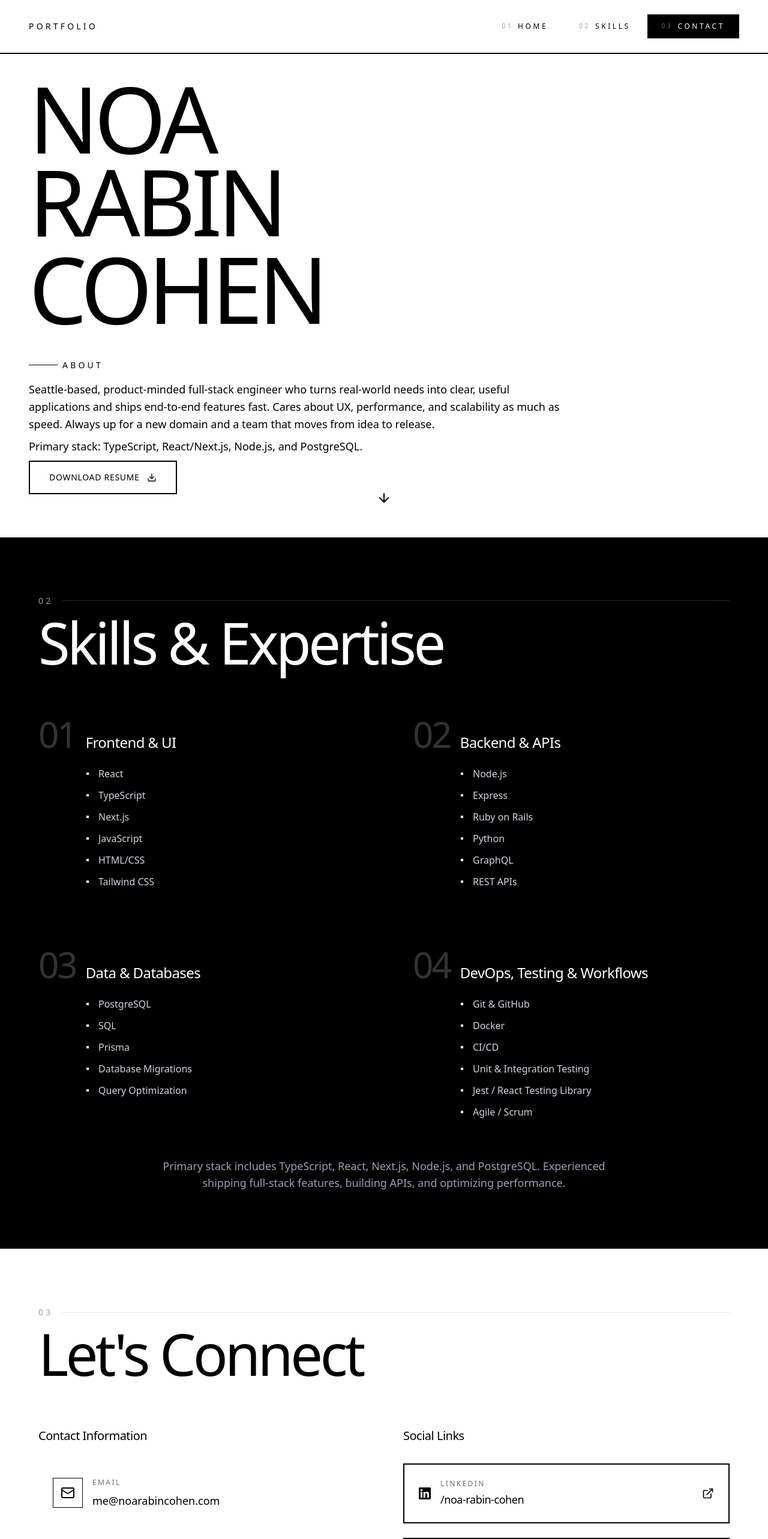
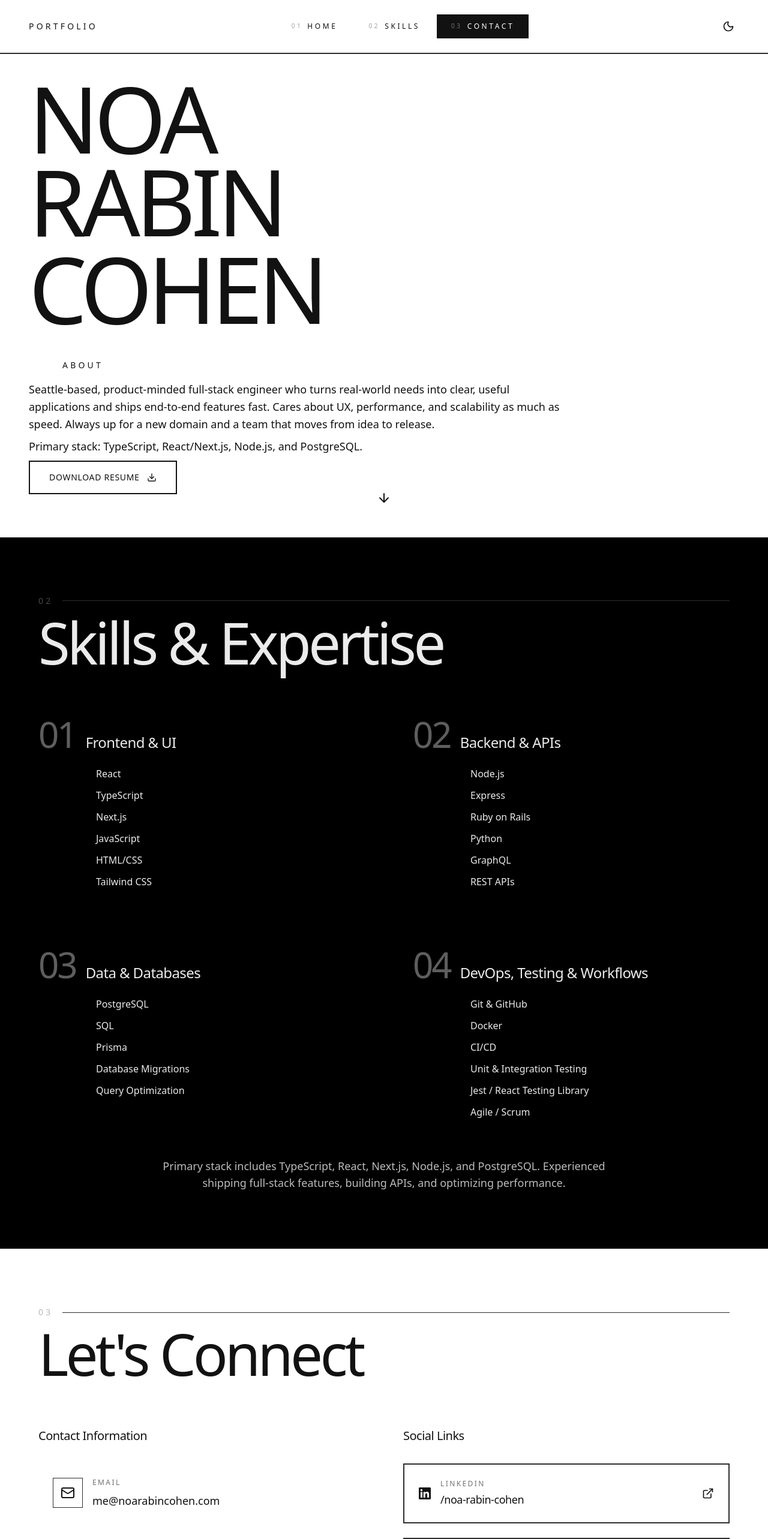
Before and after one commit to cohenoa33/portfolio, a React (Vite) app: page / in a window 1280 px wide. Shown: the top 2566 px of the page at 60% size. Built offline with nearby package versions, Linux system fonts and the light colour scheme.

Commit message:
feat: implement dark mode toggle and theming; update styles and components for dark mode support

```diff
--- a/src/App.tsx
+++ b/src/App.tsx
@@ -1,8 +1,41 @@
-import React from "react";
+import React, { useEffect, useState } from "react";
 import { Hero, Contact, Skills, Navbar } from "./components";
 
+class App extends React.Component<{}, { isDark: boolean }> {
+  constructor(props: {}) {
+    super(props);
+    this.state = {
+      isDark: false
+    };
+  }
 
-class App extends React.Component {
+  componentDidMount() {
+    // Check for saved preference or system preference
+    const savedTheme = localStorage.getItem("theme");
+    const prefersDark = window.matchMedia(
+      "(prefers-color-scheme: dark)"
+    ).matches;
+    const isDark = savedTheme ? savedTheme === "dark" : prefersDark;
+
+    this.setState({ isDark });
+    this.applyTheme(isDark);
+  }
+
+  applyTheme = (isDark: boolean) => {
+    if (isDark) {
+      document.documentElement.classList.add("dark");
+    } else {
+      document.documentElement.classList.remove("dark");
+    }
+    localStorage.setItem("theme", isDark ? "dark" : "light");
+  };
+
+  toggleDarkMode = () => {
+    this.setState(
+      (prevState) => ({ isDark: !prevState.isDark }),
+      () => this.applyTheme(this.state.isDark)
+    );
+  };
 
   navItems = [
     { label: "Home", href: "#home" },
@@ -12,8 +45,11 @@ class App extends React.Component {
 
   render() {
     return (
-      <div className="min-h-screen bg-white text-black">
-        <Navbar />
+      <div className="min-h-screen transition-colors duration-200 bg-(--bg-primary) text-(--text-primary)">
+        <Navbar
+          isDark={this.state.isDark}
+          onToggleDarkMode={this.toggleDarkMode}
+        />
         <Hero />
         <Skills />
         <Contact />
--- a/src/components/Contact.tsx
+++ b/src/components/Contact.tsx
@@ -1,9 +1,4 @@
-import {
-  Mail,
-  Phone,
-  MapPin,
-  ExternalLink
-} from "lucide-react";
+import { Mail, Phone, MapPin, ExternalLink } from "lucide-react";
 import { contactInfo, socialLinks } from "../data";
 import { ReactElement } from "react";
 import { SiGithub, SiLinkedin } from "react-icons/si";
@@ -18,15 +13,18 @@ const icons: Record<string, ReactElement> = {
 
 export function Contact() {
   return (
-    <section id="contact" className="px-6 md:px-12 py-24 bg-white">
+    <section
+      id="contact"
+      className="px-6 md:px-12 py-24 transition-colors duration-200"
+    >
       <div className="max-w-6xl mx-auto">
         {/* Section Title */}
         <div className="mb-20">
           <div className="flex items-center gap-4 mb-4">
-            <span className="text-sm tracking-[0.3em] uppercase text-gray-400">
+            <span className="text-sm tracking-[0.3em] uppercase text-(--text-primary)/30">
               03
             </span>
-            <div className="h-px flex-1 bg-gray-200"></div>
+            <div className="h-px flex-1 bg-(--ring)"></div>
           </div>
           <h2 className="text-[clamp(2.5rem,8vw,6rem)] leading-[0.9] tracking-tighter">
             Let's Connect
@@ -45,22 +43,22 @@ export function Contact() {
                   className="group flex items-center justify-between p-6 flex-col gap-4"
                 >
                   <div className="flex items-start gap-4 w-full xs:w-auto">
-                    <div className="p-3 border border-black group-hover:bg-black group-hover:text-white transition-colors">
+                    <div className="p-3 border border-ring group-hover:text-(--text-secondary) bg-transparent group-hover:bg-(--bg-secondary) transition-colors">
                       {icons[item.icon]}
                     </div>
                     <div className="flex-1">
-                      <p className="text-xs tracking-[0.2em] uppercase text-gray-500 mb-2">
+                      <p className="text-xs tracking-[0.2em] uppercase opacity-60 mb-2">
                         {item.label}
                       </p>
                       {item.href ? (
                         <a
                           href={item.href}
-                          className="text-lg hover:opacity-60 transition-opacity inline-block"
+                          className="text-lg  hover:opacity-60 transition-opacity inline-block"
                         >
                           {item.value}
                         </a>
                       ) : (
-                        <p className="text-lg">{item.value}</p>
+                        <p className="text-lg ">{item.value}</p>
                       )}
                     </div>
                   </div>
@@ -71,7 +69,9 @@ export function Contact() {
 
           {/* Social Links */}
           <div>
-            <h3 className="text-xl mb-8 tracking-tight">Social Links</h3>
+            <h3 className="text-xl mb-8 tracking-tight ">
+              Social Links
+            </h3>
             <div className="space-y-6">
               {socialLinks.map((item) => (
                 <a
@@ -79,7 +79,7 @@ export function Contact() {
                   href={item.href}
                   target="_blank"
                   rel="noopener noreferrer"
-                  className="group flex items-center justify-between p-6 border-2 border-black hover:bg-black hover:text-white transition-all duration-300"
+                  className="group flex items-center justify-between p-6 border-2 border-(--ring) text-(--text-primary) hover:bg-(--bg-secondary) hover:text-(--text-secondary) transition-all duration-300"
                 >
                   <div className="flex items-center gap-4">
                     {icons[item.icon]}
@@ -91,9 +91,7 @@ export function Contact() {
                     </div>
                   </div>
                   <ExternalLink className="w-5 h-5 group-hover:translate-x-1 group-hover:-translate-y-1 transition-transform" />
-                  <span className="sr-only">
-                    {item.span}
-                  </span>
+                  <span className="sr-only">{item.span}</span>
                 </a>
               ))}
             </div>
@@ -101,8 +99,8 @@ export function Contact() {
         </div>
 
         {/* Footer */}
-        <div className="mt-24 pt-8 border-t border-gray-200">
-          <div className="flex flex-col md:flex-row justify-between items-center gap-4 text-sm text-gray-500">
+        <div className="mt-24 pt-8 border-t border-(--ring)/80">
+          <div className="flex flex-col md:flex-row justify-between items-center gap-4 text-sm text-(--ring)">
             <p>© 2025 Noa Rabin Cohen. All rights reserved.</p>
           </div>
         </div>
--- a/src/components/Hero.tsx
+++ b/src/components/Hero.tsx
@@ -11,7 +11,7 @@ export function Hero() {
   return (
     <section
       id="home"
-       className="min-h-screen flex flex-col justify-between px-6 md:px-12 py-12 pt-32 relative"
+      className="min-h-screen flex flex-col justify-between px-6 md:px-12 py-12 pt-32 relative transition-colors duration-200"
     >
       {/* Main Content */}
       <div className="flex-1 flex items-center">
@@ -19,19 +19,19 @@ export function Hero() {
           {/* Large Name Display */}
           <div className="mb-12">
             <div className="overflow-hidden mb-2">
-               <h1 className="text-[clamp(3rem,20vw,10rem)] md:text-[clamp(3rem,12vw,10rem)] leading-[0.9] tracking-tighter">
+              <h1 className="text-[clamp(3rem,20vw,10rem)] md:text-[clamp(3rem,12vw,10rem)] leading-[0.9] tracking-tighter ">
                 NOA
                 <span className="sr-only">
                   Rabin Cohen — Full-Stack Engineer in Seattle
                 </span>
               </h1>
               <div className="overflow-hidden mb-2">
-                 <div className="text-[clamp(3rem,20vw,10rem)] md:text-[clamp(3rem,12vw,10rem)] leading-[0.9] tracking-tighter font-medium">
+                <div className="text-[clamp(3rem,20vw,10rem)] md:text-[clamp(3rem,12vw,10rem)] leading-[0.9] tracking-tighter font-medium text-foreground">
                   RABIN
                 </div>
               </div>
               <div className="overflow-hidden">
-                 <div className="text-[clamp(3rem,20vw,10rem)] md:text-[clamp(3rem,12vw,10rem)] leading-[0.9] tracking-tighter font-medium">
+                <div className="text-[clamp(3rem,20vw,10rem)] md:text-[clamp(3rem,12vw,10rem)] leading-[0.9] tracking-tighter font-medium text-foreground">
                   COHEN
                 </div>
               </div>
@@ -41,24 +41,27 @@ export function Hero() {
           <div className="gap-10 max-w-4xl">
             <div>
               <div className="mb-4 flex items-center gap-2">
-                 <div className="w-12 h-px bg-black"></div>
-                 <span className="text-sm tracking-[0.3em] uppercase">
+                <div className="w-12 h-px bg-ring"></div>
+                <span className="text-sm tracking-[0.3em] uppercase text-foreground">
                   About
                 </span>
               </div>
               {about.map((p) => (
-                 <p className="text-lg leading-relaxed mb-2" key={p}>
+                <p
+                  className="text-lg leading-relaxed mb-2 text-foreground"
+                  key={p}
+                >
                   {p}
                 </p>
               ))}
               <a href={resumeUrl} download>
                 <button
                   onClick={handleDownloadResume}
-                   className="group relative px-8 py-4 border-2 border-black hover:bg-black hover:text-white transition-all duration-300 w-full md:w-auto"
+                  className="group relative px-8 py-4 border-2 border-(--text-primary) hover:border-(--ring) hover:text-(--ring) transition-all duration-300 w-full md:w-auto"
                 >
                   <span className="flex items-center justify-center gap-3 tracking-wider uppercase text-sm">
                     <span>Download Resume</span>
-                     <Download className="w-4 h-4 group-hover:translate-y-1 transition-transform" />
+                    <Download className="w-4 h-4 group-hover:translate-y-1" />
                   </span>
                 </button>
               </a>
@@ -68,7 +71,7 @@ export function Hero() {
       </div>
 
       {/* Scroll Indicator */}
-       <div className="flex justify-center animate-bounce">
+      <div className="flex justify-center animate-bounce text-foreground">
         <ArrowDown className="w-6 h-6" />
       </div>
     </section>
--- a/src/components/Navbar.tsx
+++ b/src/components/Navbar.tsx
@@ -1,4 +1,5 @@
 import { useState, useEffect } from "react";
+import { Moon, Sun } from "lucide-react";
 
 const navItems = [
   { label: "Home", href: "#home" },
@@ -6,14 +7,18 @@ const navItems = [
   { label: "Contact", href: "#contact" }
 ];
 
-export function Navbar() {
+interface NavbarProps {
+  isDark: boolean;
+  onToggleDarkMode: () => void;
+}
+
+export function Navbar({ isDark, onToggleDarkMode }: NavbarProps) {
   const [activeSection, setActiveSection] = useState("home");
 
   useEffect(() => {
     const handleScroll = () => {
       const sections = ["home", "skills", "contact"];
       const scrollPosition = window.scrollY + 200;
-
 
       const isAtBottom =
         window.innerHeight + window.scrollY >=
@@ -56,7 +61,7 @@ export function Navbar() {
   };
 
   return (
-    <nav className="fixed top-0 left-0 right-0 z-50 bg-white border-b-2 border-black">
+    <nav className="fixed top-0 left-0 right-0 z-50 bg-(--bg-primary) border-b-2 border-(--ring) transition-colors duration-200">
       <div className="px-6 md:px-12 py-6">
         <div className="flex items-center justify-between max-w-7xl mx-auto">
           {/* Logo/Name */}
@@ -78,7 +83,9 @@ export function Navbar() {
                     href={item.href}
                     onClick={(e) => handleClick(e, item.href)}
                     className={`block px-3 md:px-6 py-2 md:py-3 text-xs tracking-[0.3em] uppercase transition-all ${
-                      isActive ? "bg-black text-white" : "hover:bg-gray-100"
+                      isActive
+                        ? "bg-(--text-primary) text-(--bg-primary)"
+                        : "hover:opacity-50 hover:bg-(--interactive-bg-hover)"
                     }`}
                   >
                     <div className="flex items-center gap-2">
@@ -92,6 +99,15 @@ export function Navbar() {
               );
             })}
           </ul>
+
+          {/* Dark Mode Toggle */}
+          <button
+            onClick={onToggleDarkMode}
+            className="ml-0 md:ml-4 p-2 rounded-lg hover:opacity-80 transition-opacity"
+            aria-label="Toggle dark mode"
+          >
+            {isDark ? <Sun size={20} /> : <Moon size={20} />}
+          </button>
         </div>
       </div>
     </nav>
--- a/src/components/Skills.tsx
+++ b/src/components/Skills.tsx
@@ -1,18 +1,19 @@
 import { skillCategories, skillsGeneral } from "../data";
-
-
 
 export function Skills() {
   return (
-    <section id="skills" className="px-6 md:px-12 py-24 bg-black text-white">
+    <section
+      id="skills"
+      className="px-6 md:px-12 py-24 bg-(--bg-secondary) text-(--text-secondary) transition-colors duration-200"
+    >
       <div className="max-w-6xl mx-auto">
         {/* Section Title */}
         <div className="mb-20">
           <div className="flex items-center gap-4 mb-4">
-            <span className="text-sm tracking-[0.3em] uppercase text-gray-400">
+            <span className="text-sm tracking-[0.3em] uppercase text-(--text-secondary)/30">
               02
             </span>
-            <div className="h-px flex-1 bg-gray-800"></div>
+            <div className="h-px flex-1 bg-(--ring)"></div>
           </div>
           <h2 className="text-[clamp(2.5rem,8vw,6rem)] leading-[0.9] tracking-tighter">
             Skills & Expertise
@@ -24,19 +25,19 @@ export function Skills() {
           {skillCategories.map((category, index) => (
             <div key={category.title} className="group">
               <div className="flex items-baseline gap-4 mb-6">
-                <span className="text-6xl tracking-tighter opacity-20 group-hover:opacity-40 transition-opacity">
+                <span className="text-6xl tracking-tighter opacity-40 group-hover:opacity-65 transition-opacity">
                   {String(index + 1).padStart(2, "0")}
                 </span>
                 <h3 className="text-2xl tracking-tight">{category.title}</h3>
               </div>
-              <div className="space-y-3 pl-20">
+              <div className="space-y-3 pl-20 text-(--text-secondary)">
                 {category.skills.map((skill) => (
                   <div
                     key={skill}
-                    className="flex items-center gap-4 group/item hover:translate-x-2 transition-transform"
+                    className="flex items-center gap-4 group/item hover:translate-x-2 transition-transform "
                   >
-                    <div className="w-1 h-1 bg-white group-hover/item:w-8 transition-all duration-300"></div>
-                    <span className="text-gray-300 group-hover/item:text-white transition-colors">
+                    <div className="w-0 h-1 hover:w-8 group-hover/item:w-8 transition-all duration-300 bg-(--bg-primary) rounded-[50px]"></div>
+                    <span className="group-hover/item:text-foreground transition-colors">
                       {skill}
                     </span>
                   </div>
@@ -46,7 +47,7 @@ export function Skills() {
           ))}
         </div>
 
-        <p className="mt-16 text-lg text-gray-400 max-w-3xl mx-auto text-center">
+        <p className="mt-16 text-lg text-(--text-secondary) opacity-80 max-w-3xl mx-auto text-center">
           {skillsGeneral}
         </p>
       </div>
--- a/src/styles/app.css
+++ b/src/styles/app.css
@@ -1,13 +1,40 @@
+/* Light mode defaults */
+@layer base {
+  :root {
+    --bg-primary: white;
+    --bg-secondary: black;
+    --text-primary: rgb(18, 18, 18);
+    --text-secondary: rgb(235, 235, 235);
+    --ring: #2e2e2e;
+    --interactive-bg-hover: rgba(0, 0, 0, 0.152);
 
-@layer base {
+    --font-size: 16px;
+    --text-2xl: 1.5rem;
+    --text-xl: 1.25rem;
+    --text-lg: 1.125rem;
+    --text-base: 1rem;
+    --font-weight-normal: 400;
+    --font-weight-medium: 500;
+  }
+
+  /* Dark mode overrides */
+  .dark {
+    --bg-primary: black;
+    --bg-secondary: white;
+    --text-primary: rgb(235, 235, 235);
+    --text-secondary: rgb(18, 18, 18);
+    --ring: #dbdbdb;
+    --interactive-bg-hover: #2e2e2e;
+  }
+
   * {
-    border-color: var(--color-border);
-    outline-color: color-mix(in srgb, var(--color-ring) 50%, transparent);
+    border-color: var(--ring);
+    outline-color: color-mix(in srgb, var(--ring) 50%, transparent);
   }
 
   body {
-    background-color: var(--color-background);
-    color: var(--color-foreground);
+    background-color: var(--bg-primary);
+    color: var(--text-primary);
   }
 }
 
@@ -15,7 +42,7 @@
  * Base typography. This is not applied to elements which have an ancestor with a Tailwind text class.
  */
 @layer base {
-  :where(:not(:has([class*=' text-']), :not(:has([class^='text-'])))) {
+  :where(:not(:has([class*=" text-"]), :not(:has([class^="text-"])))) {
     h1 {
       font-size: var(--text-2xl);
       font-weight: var(--font-weight-medium);
--- a/tailwind.config.ts
+++ b/tailwind.config.ts
@@ -1,9 +1,15 @@
-// tailwind.config.ts
-
 export default {
   content: ["./index.html", "./src/**/*.{ts,tsx,js,jsx}"],
+  darkMode: "class",
   theme: {
-    extend: {}
+    extend: {
+      colors: {
+        background: "var(--color-background)",
+        foreground: "var(--color-foreground)",
+        border: "var(--color-border)",
+        ring: "var(--color-ring)"
+      }
+    }
   },
   plugins: []
 };
```
Lines whose indentation alone changed are shown as unchanged.
